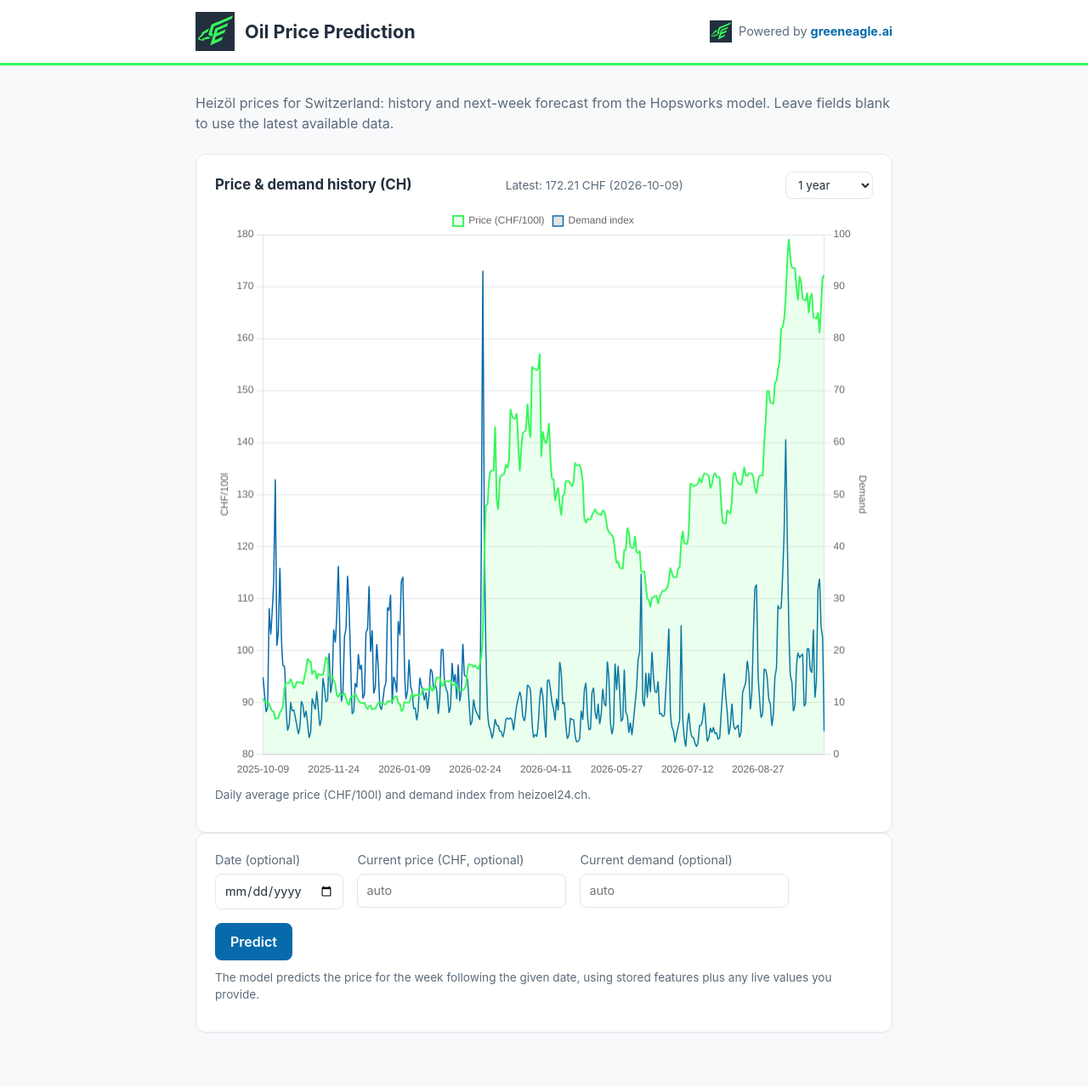
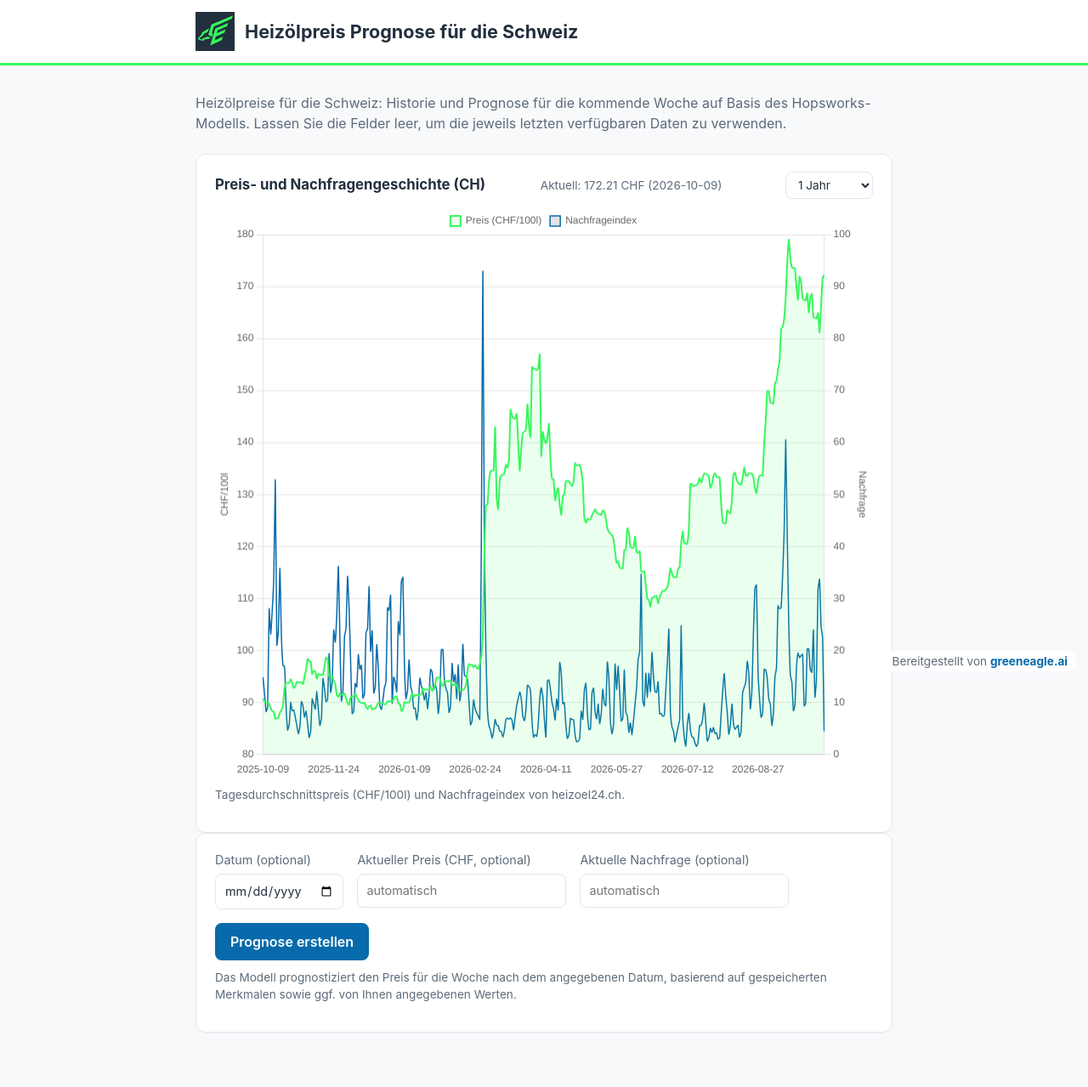
Before and after one commit to GreenEagleCloud/oilprice, a Flask app: page / in a window 1280 px wide. Shown: the whole page at 85% size. Run offline with Flask 3, Linux system fonts and the light colour scheme; data that the repository does not hold is empty.

Commit message:
frontend: German UI text, German title, powered-by footer bottom-right

```diff
--- a/src/frontend/templates/index.html
+++ b/src/frontend/templates/index.html
@@ -1,9 +1,9 @@
 <!DOCTYPE html>
-<html lang="en">
+<html lang="de">
 <head>
     <meta charset="utf-8">
     <meta name="viewport" content="width=device-width, initial-scale=1">
-    <title>Oil Price Prediction</title>
+    <title>Heizölpreis Prognose für die Schweiz</title>
     <link rel="icon" type="image/svg+xml" href="{{ url_for('static', filename='logo.svg') }}">
     <script src="https://cdn.jsdelivr.net/npm/chart.js"></script>
     <style>
@@ -45,16 +45,19 @@
         .brand { display: flex; align-items: center; gap: 12px; }
         .brand-logo { width: 46px; height: 46px; }
         .brand h1 { font-size: 1.35rem; margin: 0; color: var(--ink); }
-        .powered {
-            display: flex;
-            align-items: center;
-            gap: 8px;
+        .powered-footer {
+            position: fixed;
+            bottom: 10px;
+            right: 14px;
             color: var(--muted);
-            font-size: 0.9rem;
+            font-size: 0.85rem;
+            z-index: 10;
+            background: rgba(255, 255, 255, 0.9);
+            padding: 2px 10px;
+            border-radius: 8px;
         }
-        .powered-logo { width: 26px; height: 26px; }
-        .powered a { color: var(--accent); font-weight: 700; text-decoration: none; }
-        .powered a:hover { text-decoration: underline; }
+        .powered-footer a { color: var(--accent); font-weight: 700; text-decoration: none; }
+        .powered-footer a:hover { text-decoration: underline; }
         .wrap { max-width: 860px; margin: 0 auto; padding: 32px 20px 64px; }
         h1 { font-size: 1.7rem; margin: 0 0 4px; }
         .subtitle { color: var(--muted); margin: 0 0 24px; }
@@ -146,58 +149,54 @@
 <header class="brandbar">
     <div class="brandbar-inner">
         <div class="brand">
-            <img class="brand-logo" src="{{ url_for('static', filename='logo.svg') }}" alt="greenEagle logo">
-            <h1>Oil Price Prediction</h1>
-        </div>
-        <div class="powered">
-            <img class="powered-logo" src="{{ url_for('static', filename='logo.svg') }}" alt="">
-            <span>Powered by <a href="https://www.greeneagle.ai" target="_blank" rel="noopener">greeneagle.ai</a></span>
+            <img class="brand-logo" src="{{ url_for('static', filename='logo.svg') }}" alt="GreenEagle-Logo">
+            <h1>Heizölpreis Prognose für die Schweiz</h1>
         </div>
     </div>
 </header>
 <div class="wrap">
-    <p class="subtitle">Heizöl prices for Switzerland: history and next-week forecast from the Hopsworks model. Leave fields blank to use the latest available data.</p>
+    <p class="subtitle">Heizölpreise für die Schweiz: Historie und Prognose für die kommende Woche auf Basis des Hopsworks-Modells. Lassen Sie die Felder leer, um die jeweils letzten verfügbaren Daten zu verwenden.</p>
 
     <div class="card">
         <div class="chart-head">
-            <h2>Price &amp; demand history (CH)</h2>
+            <h2>Preis- und Nachfragengeschichte (CH)</h2>
             <span class="latest" id="latestInfo"></span>
-            <select class="tf-select" id="timeframe" aria-label="Timeframe">
-                <option value="30">1 month</option>
-                <option value="90">3 months</option>
-                <option value="180">6 months</option>
-                <option value="365" selected>1 year</option>
-                <option value="1825">5 years</option>
-                <option value="all">All</option>
+            <select class="tf-select" id="timeframe" aria-label="Zeitraum">
+                <option value="30">1 Monat</option>
+                <option value="90">3 Monate</option>
+                <option value="180">6 Monate</option>
+                <option value="365" selected>1 Jahr</option>
+                <option value="1825">5 Jahre</option>
+                <option value="all">Alle</option>
             </select>
         </div>
         <div class="history-box">
             <canvas id="historyChart" height="260"></canvas>
-            <div class="history-hint" id="historyHint">Loading price history&hellip;</div>
+            <div class="history-hint" id="historyHint">Historische Preise werden geladen&hellip;</div>
         </div>
-        <p class="hint">Daily average price (CHF/100l) and demand index from heizoel24.ch.</p>
+        <p class="hint">Tagesdurchschnittspreis (CHF/100l) und Nachfrageindex von heizoel24.ch.</p>
     </div>
 
     <div class="card">
         <form id="predictionForm">
             <div class="row">
                 <label for="date">
-                    Date (optional)
+                    Datum (optional)
                     <input type="date" id="date" name="date">
                 </label>
                 <label for="current_price">
-                    Current price (CHF, optional)
-                    <input type="number" step="0.01" id="current_price" name="current_price" placeholder="auto">
+                    Aktueller Preis (CHF, optional)
+                    <input type="number" step="0.01" id="current_price" name="current_price" placeholder="automatisch">
                 </label>
                 <label for="current_demand">
-                    Current demand (optional)
-                    <input type="number" step="0.01" id="current_demand" name="current_demand" placeholder="auto">
+                    Aktuelle Nachfrage (optional)
+                    <input type="number" step="0.01" id="current_demand" name="current_demand" placeholder="automatisch">
                 </label>
             </div>
-            <button type="submit" id="submitBtn">Predict</button>
+            <button type="submit" id="submitBtn">Prognose erstellen</button>
             <span class="status" id="status"></span>
         </form>
-        <p class="hint">The model predicts the price for the week following the given date, using stored features plus any live values you provide.</p>
+        <p class="hint">Das Modell prognostiziert den Preis für die Woche nach dem angegebenen Datum, basierend auf gespeicherten Merkmalen sowie ggf. von Ihnen angegebenen Werten.</p>
     </div>
 
     <div class="error" id="error"></div>
@@ -205,25 +204,28 @@
     <div class="result" id="result">
         <div class="card">
             <div class="result-head">
-                <span class="result-date">Input date: <strong id="resultDate"></strong></span>
+                <span class="result-date">Eingabedatum: <strong id="resultDate"></strong></span>
                 <span class="price" id="resultPrice"></span>
-                <span class="result-date">predicted next-week price</span>
+                <span class="result-date">prognostizierter Preis für die nächste Woche</span>
             </div>
             <div class="chart-box">
                 <canvas id="predictionChart" height="120"></canvas>
             </div>
-            <h3>Features used by the model</h3>
+            <h3>Vom Modell verwendete Merkmale</h3>
             <table id="featureTable">
                 <thead>
-                    <tr><th>Feature</th><th style="text-align:right">Value</th></tr>
+                    <tr><th>Merkmal</th><th style="text-align:right">Wert</th></tr>
                 </thead>
                 <tbody></tbody>
             </table>
         </div>
     </div>
 </div>
+<footer class="powered-footer">
+    <span>Bereitgestellt von <a href="https://www.greeneagle.ai" target="_blank" rel="noopener">greeneagle.ai</a></span>
+</footer>
 <script>
-    // ---------- Price & demand history chart ----------
+    // ---------- Preis- und Nachfrage-Diagramm ----------
     let historyData = null;
     let historyChart = null;
 
@@ -263,7 +265,7 @@
                 labels: labels,
                 datasets: [
                     {
-                        label: 'Price (CHF/100l)',
+                        label: 'Preis (CHF/100l)',
                         data: prices,
                         borderColor: '#38f75c',
                         backgroundColor: 'rgba(56,247,92,0.10)',
@@ -276,7 +278,7 @@
                         yAxisID: 'y'
                     },
                     {
-                        label: 'Demand index',
+                        label: 'Nachfrageindex',
                         data: demands,
                         borderColor: '#066aab',
                         borderWidth: 1.5,
@@ -318,7 +320,7 @@
                     y1: {
                         position: 'right',
                         beginAtZero: true,
-                        title: { display: true, text: 'Demand' },
+                        title: { display: true, text: 'Nachfrage' },
                         grid: { drawOnChartArea: false }
                     }
                 }
@@ -329,7 +331,7 @@
         while (li > 0 && historyData.price[li] === null) li--;
         const latest = historyData.price[li];
         document.getElementById('latestInfo').textContent =
-            (latest === null || latest === undefined) ? '' : 'Latest: ' + latest.toFixed(2) + ' CHF (' + dates[li] + ')';
+            (latest === null || latest === undefined) ? '' : 'Aktuell: ' + latest.toFixed(2) + ' CHF (' + dates[li] + ')';
     }
 
     function loadHistory() {
@@ -345,14 +347,14 @@
             })
             .catch(function (err) {
                 document.getElementById('historyHint').textContent =
-                    'Could not load price history (' + (err.message || err) + ')';
+                    'Preisgeschichte konnte nicht geladen werden (' + (err.message || err) + ')';
             });
     }
 
     document.getElementById('timeframe').addEventListener('change', renderHistory);
     loadHistory();
 
-    // ---------- Prediction form ----------
+    // ---------- Prognose-Formular ----------
     let chart = null;
 
     function formatValue(v) {
@@ -369,7 +371,7 @@
         document.getElementById('resultPrice').textContent =
             'CHF ' + Number(data.prediction_next_week_price).toFixed(2);
 
-        // Chart: 7-day average -> current -> next-week forecast
+        // Diagramm: 7-Tage-Durchschnitt -> aktuell -> Vorhersage für nächste Woche
         const f = data.features || {};
         const values = [
             f.price_mean_7d != null ? Number(f.price_mean_7d) : null,
@@ -381,9 +383,9 @@
         chart = new Chart(ctx, {
             type: 'line',
             data: {
-                labels: ['7-day avg', 'Current', 'Next week (forecast)'],
+                labels: ['7-Tage-Durchschnitt', 'Aktuell', 'Nächste Woche (Prognose)'],
                 datasets: [{
-                    label: 'Price (CHF)',
+                    label: 'Preis (CHF)',
                     data: values,
                     borderColor: '#38f75c',
                     backgroundColor: 'rgba(56,247,92,0.15)',
@@ -399,7 +401,7 @@
             }
         });
 
-        // Feature table
+        // Merkmalstabelle
         const tbody = document.querySelector('#featureTable tbody');
         tbody.innerHTML = '';
         Object.keys(f).forEach(function (key) {
@@ -424,7 +426,7 @@
         const btn = document.getElementById('submitBtn');
         errorEl.classList.remove('show');
         errorEl.textContent = '';
-        statusEl.textContent = 'Predicting…';
+        statusEl.textContent = 'Prognose wird erstellt…';
         btn.disabled = true;
 
         const body = {};
@@ -446,14 +448,14 @@
                 try {
                     data = JSON.parse(text);
                 } catch (e) {
-                    data = { error: text ? ('Prediction service error: ' + text) : ('Prediction failed (HTTP ' + response.status + ')') };
+                    data = { error: text ? ('Fehler im Prognosedienst: ' + text) : ('Prognose fehlgeschlagen (HTTP ' + response.status + ')') };
                 }
                 return { ok: response.ok, status: response.status, data: data };
             });
         })
         .then(function (res) {
             if (!res.ok || res.data.error) {
-                throw new Error(res.data.error || 'Prediction failed (HTTP ' + res.status + ')');
+                throw new Error(res.data.error || 'Prognose fehlgeschlagen (HTTP ' + res.status + ')');
             }
             render(res.data);
         })
```
